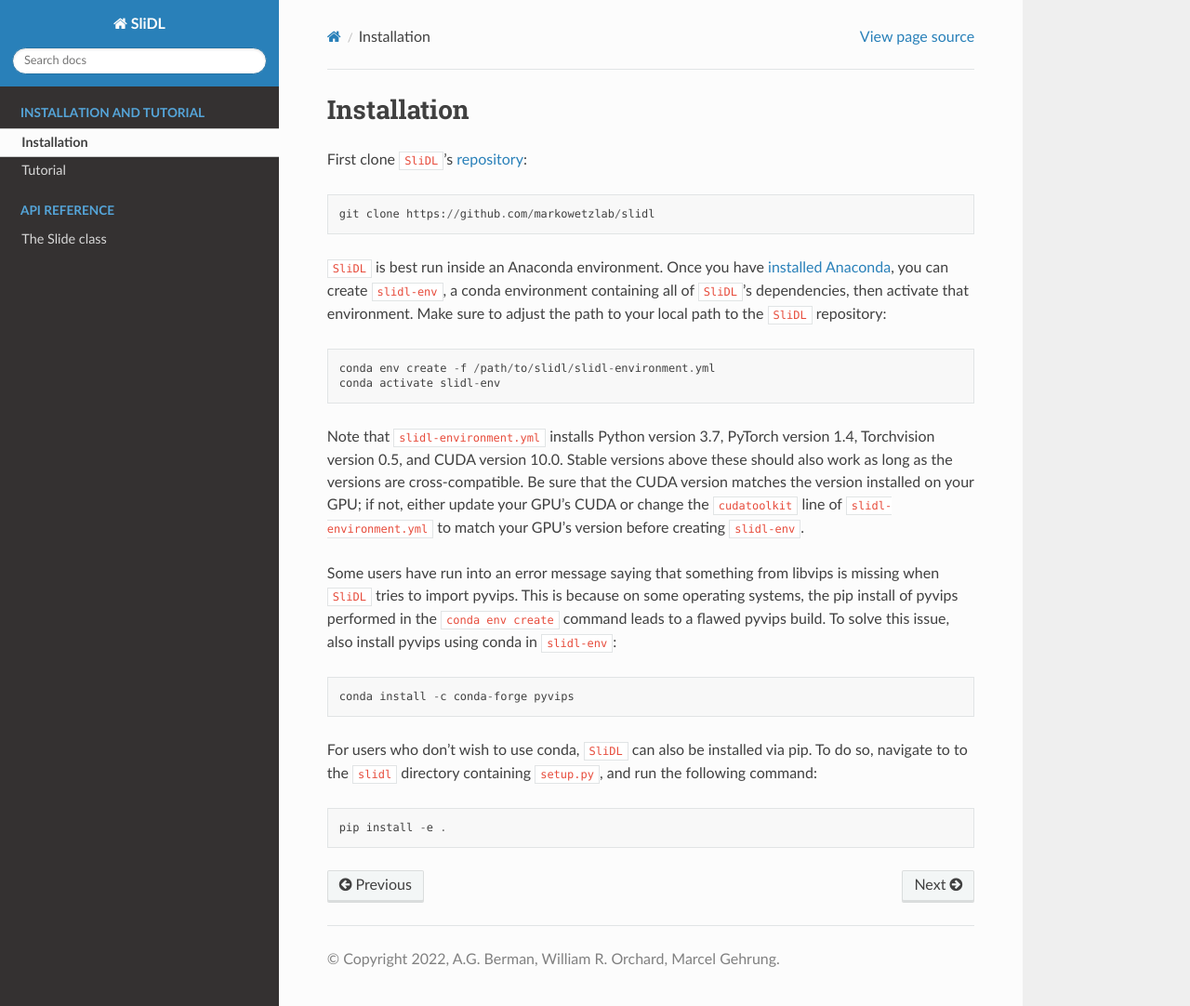
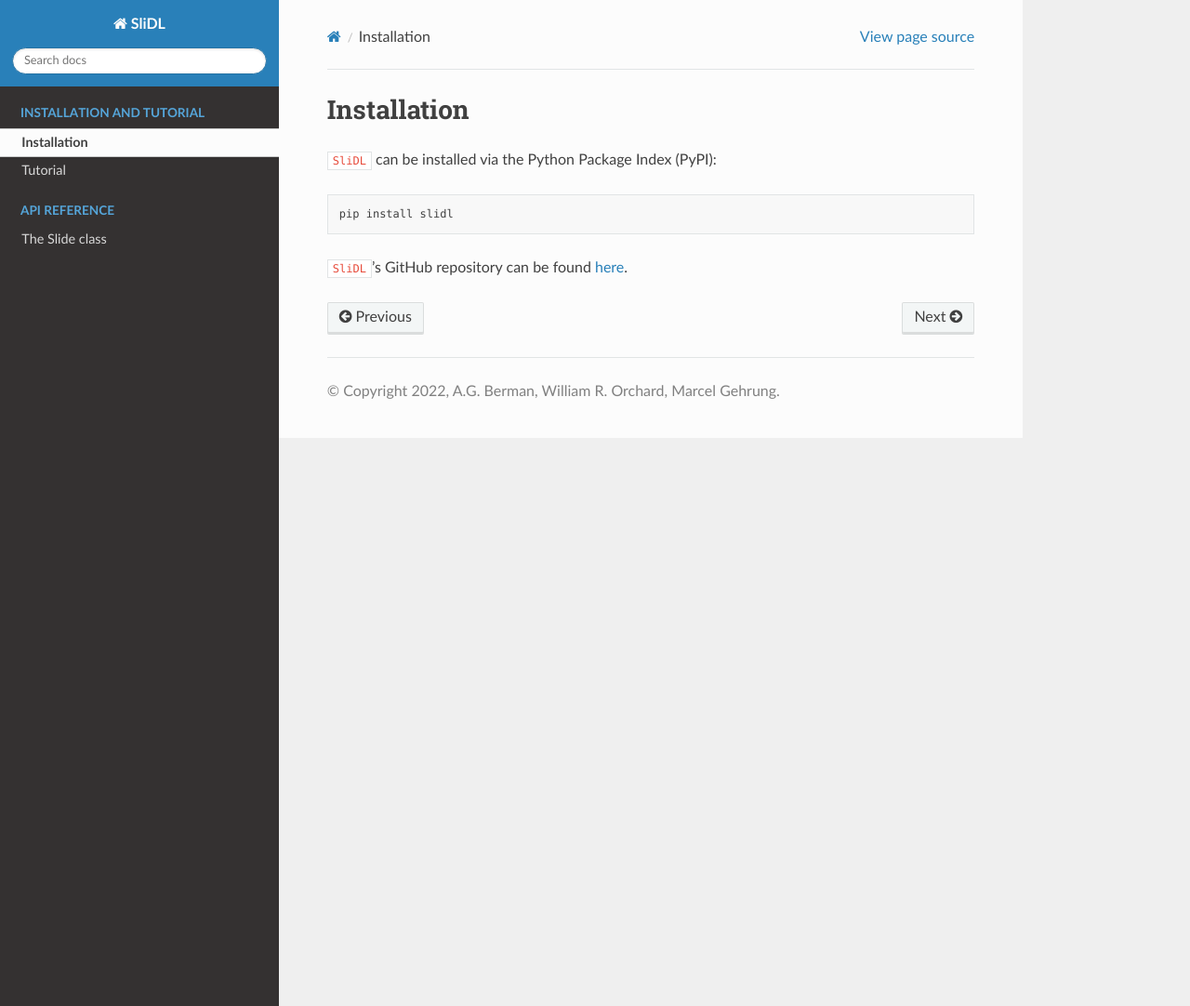
Before and after one commit to markowetzlab/slidl, a Sphinx documentation site: the page built from docs/source/installation.rst, in a window 1280 px wide and 1082 px high. Shown: the whole window at 93% size. Built offline with Sphinx 7.4.7 and the Read the Docs theme 2.0.0, drawn with Linux system fonts in a browser that asks for light colours; formulas are drawn with MathJax 3.

Commit message:
Simplify install instructions to pip install

```diff
--- a/docs/source/installation.rst
+++ b/docs/source/installation.rst
@@ -1,38 +1,10 @@
 Installation
 ============
 
-First clone ``SliDL``'s `repository <https://github.com/markowetzlab/slidl>`_:
+``SliDL`` can be installed via the Python Package Index (PyPI):
 
 .. code-block::
 
-    git clone https://github.com/markowetzlab/slidl
+    pip install slidl
 
-``SliDL`` is best run inside an Anaconda environment. Once you have `installed Anaconda <https://docs.anaconda.com/anaconda/install>`_,
-you can create ``slidl-env``, a conda environment containing all of ``SliDL``'s dependencies, then activate that environment. Make sure to
-adjust the path to your local path to the ``SliDL`` repository:
-
-.. code-block::
-
-    conda env create -f /path/to/slidl/slidl-environment.yml
-    conda activate slidl-env
-
-Note that ``slidl-environment.yml`` installs Python version 3.7, PyTorch version 1.4, Torchvision version 0.5, and CUDA version 10.0.
-Stable versions above these should also work as long as the versions are cross-compatible. Be sure that the CUDA version matches the
-version installed on your GPU; if not, either update your GPU's CUDA or change the ``cudatoolkit`` line of ``slidl-environment.yml``
-to match your GPU's version before creating ``slidl-env``.
-
-Some users have run into an error message saying that something from libvips is missing when ``SliDL`` tries to import pyvips. This is
-because on some operating systems, the pip install of pyvips performed in the ``conda env create`` command leads to a flawed pyvips build.
-To solve this issue, also install pyvips using conda in ``slidl-env``:
-
-.. code-block::
-
-    conda install -c conda-forge pyvips
-
-
-For users who don't wish to use conda, ``SliDL`` can also be installed via pip. To do so, navigate to to the ``slidl`` directory
-containing ``setup.py``, and run the following command:
-
-.. code-block::
-
-    pip install -e .
+``SliDL``'s GitHub repository can be found `here <https://github.com/markowetzlab/slidl>`_.
```
Also changed, not shown: README.md (+2 -19 lines).
